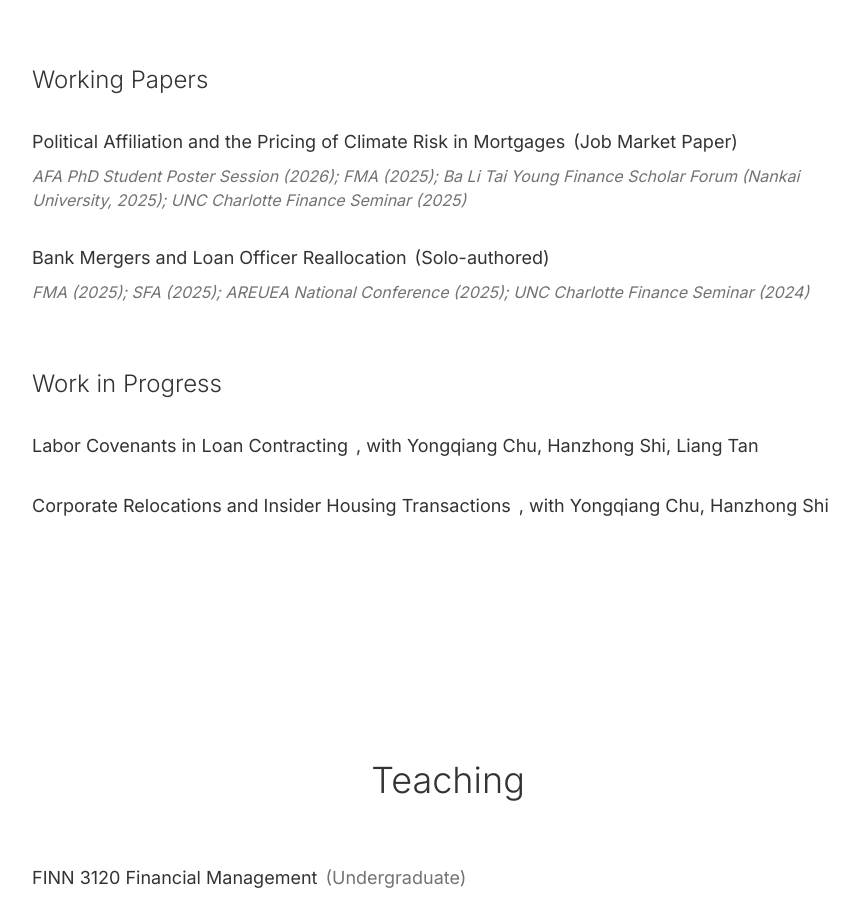
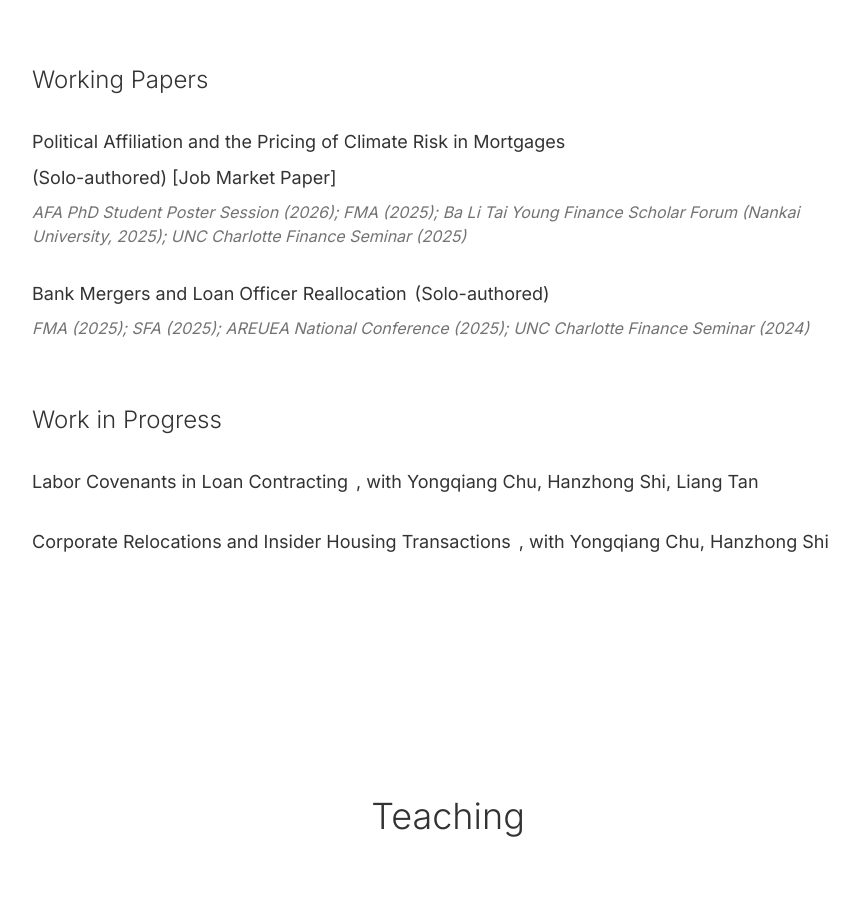
Before and after one commit to zixin-jiang/zixin-jiang.github.io, a React (Vite) app: page / in a window 1280 px wide. Shown: the part 920-1823 px from the top of the page, without its empty margins (192-1051 px from the left). Built offline with nearby package versions, Linux system fonts and the light colour scheme; the HTML template or start-up script is replaced by a standard one.

Commit message:
Revert "Add Job Market Paper flag"

```diff
--- a/src/components/SimpleResearch.tsx
+++ b/src/components/SimpleResearch.tsx
@@ -59,9 +59,8 @@ const SimpleResearch = () => {
                     <span className="text-lg text-foreground">
                       {paper.coauthors?.length > 0
                         ? `, with ${paper.coauthors.join(", ")}`
-                        : paper.isJobMarketPaper
-                        ? " (Job Market Paper)"
                         : " (Solo-authored)"}
+                      {paper.isJobMarketPaper && " [Job Market Paper]"}
                     </span>
                   </div>
                   <p className="text-muted-foreground italic">{paper.status}</p>
```
